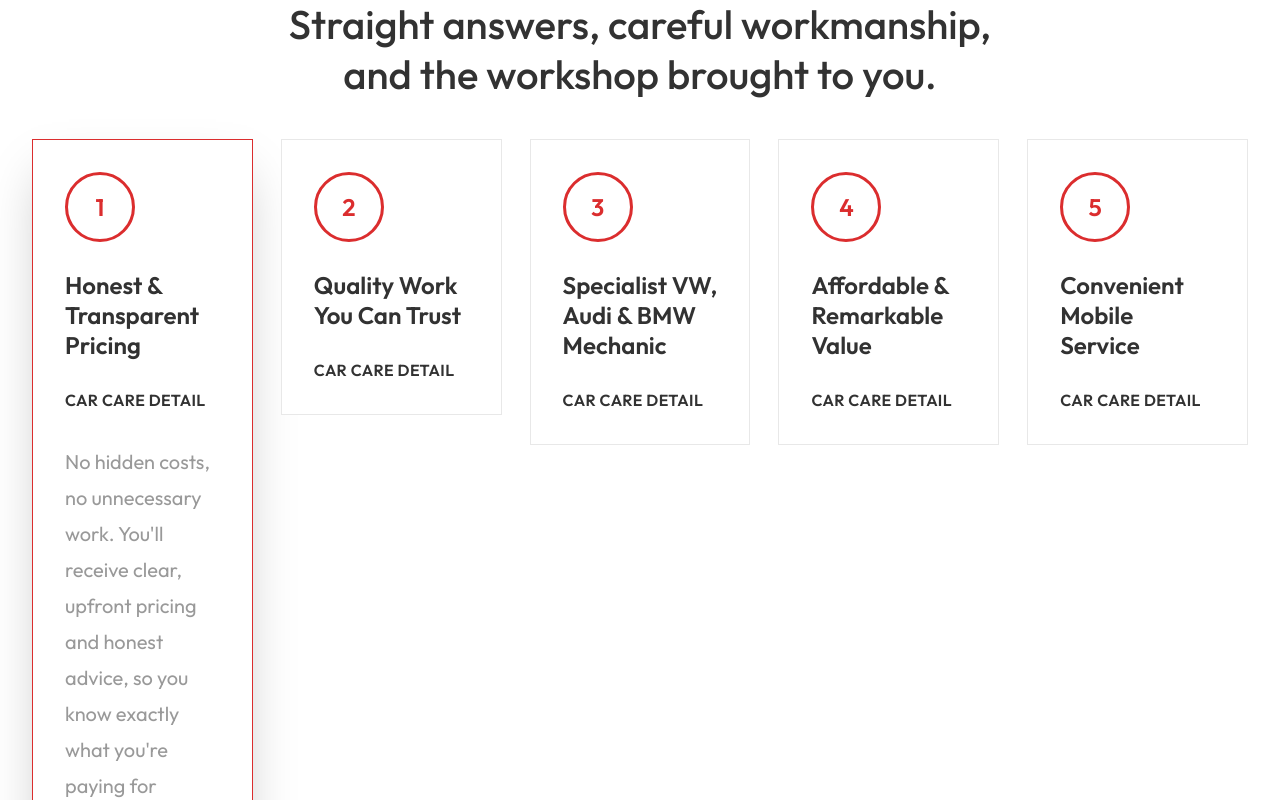
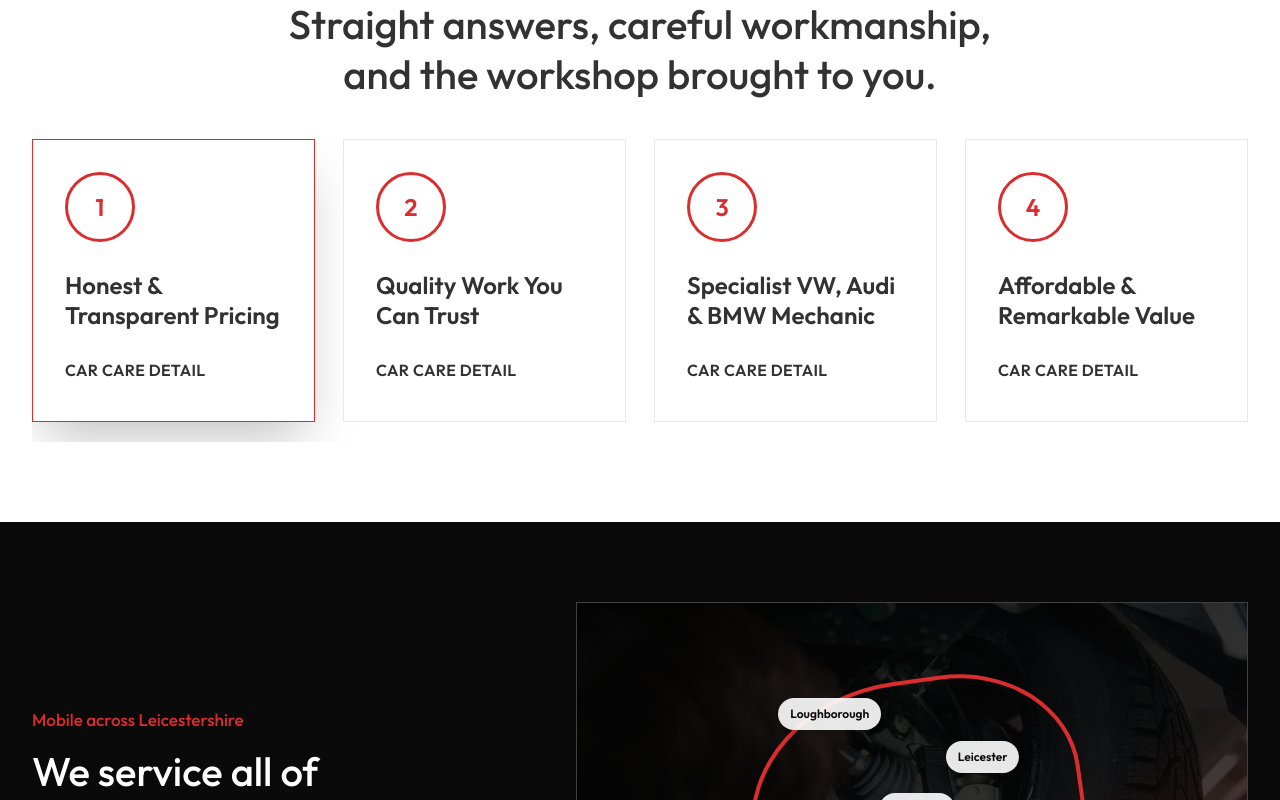
Before and after one commit to hammadi19/DSF, a Next.js app: page / in a window 1280 px wide. Shown: the part 4100-4900 px from the top of the page. Built offline with nearby package versions, Linux system fonts and the light colour scheme.

Commit message:
Make why cards square carousel

```diff
--- a/app/components.tsx
+++ b/app/components.tsx
@@ -229,7 +229,7 @@ export function WhyChoose() {
           <p className="eyebrow">Why Choose DSF Auto Care</p>
           <h2>Straight answers, careful workmanship, and the workshop brought to you.</h2>
         </div>
-        <div className="grid items-start gap-7 md:grid-cols-2 xl:grid-cols-5">
+        <div className="flex snap-x gap-7 overflow-x-auto pb-5">
           {whyChoose.map((item, index) => (
             <details key={item.title} className="why-card" open={index === 0}>
               <summary className="grid cursor-pointer gap-7">
--- a/app/globals.css
+++ b/app/globals.css
@@ -117,7 +117,8 @@
   }
 
   .why-card {
-    @apply min-h-[260px] border border-[var(--line)] bg-white p-8 transition duration-500 open:border-[var(--red)] open:shadow-2xl;
+    @apply aspect-square shrink-0 snap-start overflow-y-auto border border-[var(--line)] bg-white p-8 transition duration-500 open:border-[var(--red)] open:shadow-2xl;
+    width: 82vw;
   }
 
   .why-card summary,
@@ -215,3 +216,15 @@
     @apply px-2 py-1.5 text-[0.7rem];
   }
 }
+
+@media (min-width: 640px) {
+  .why-card {
+    width: calc((100% - 28px) / 2);
+  }
+}
+
+@media (min-width: 1024px) {
+  .why-card {
+    width: calc((100% - 84px) / 4);
+  }
+}
```
